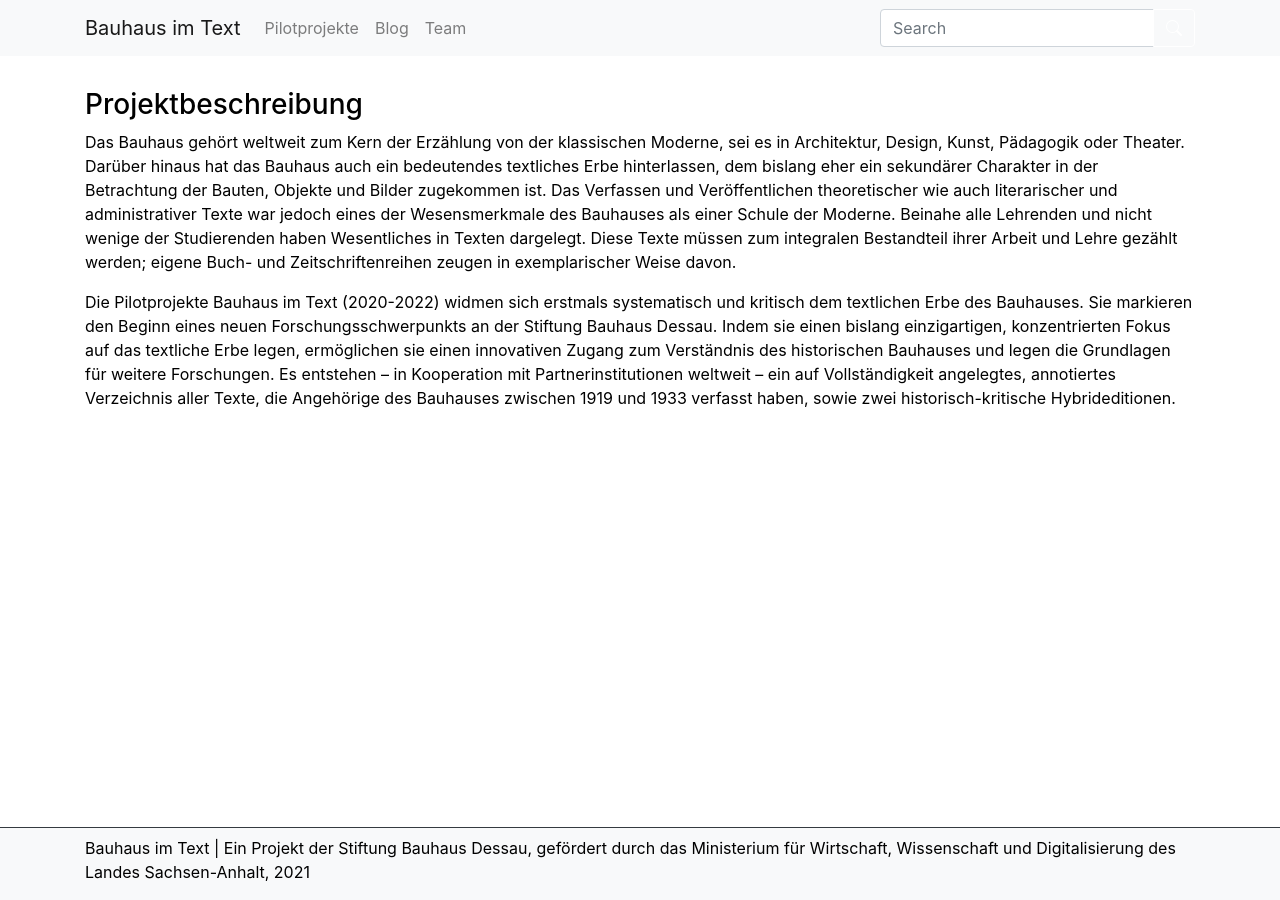
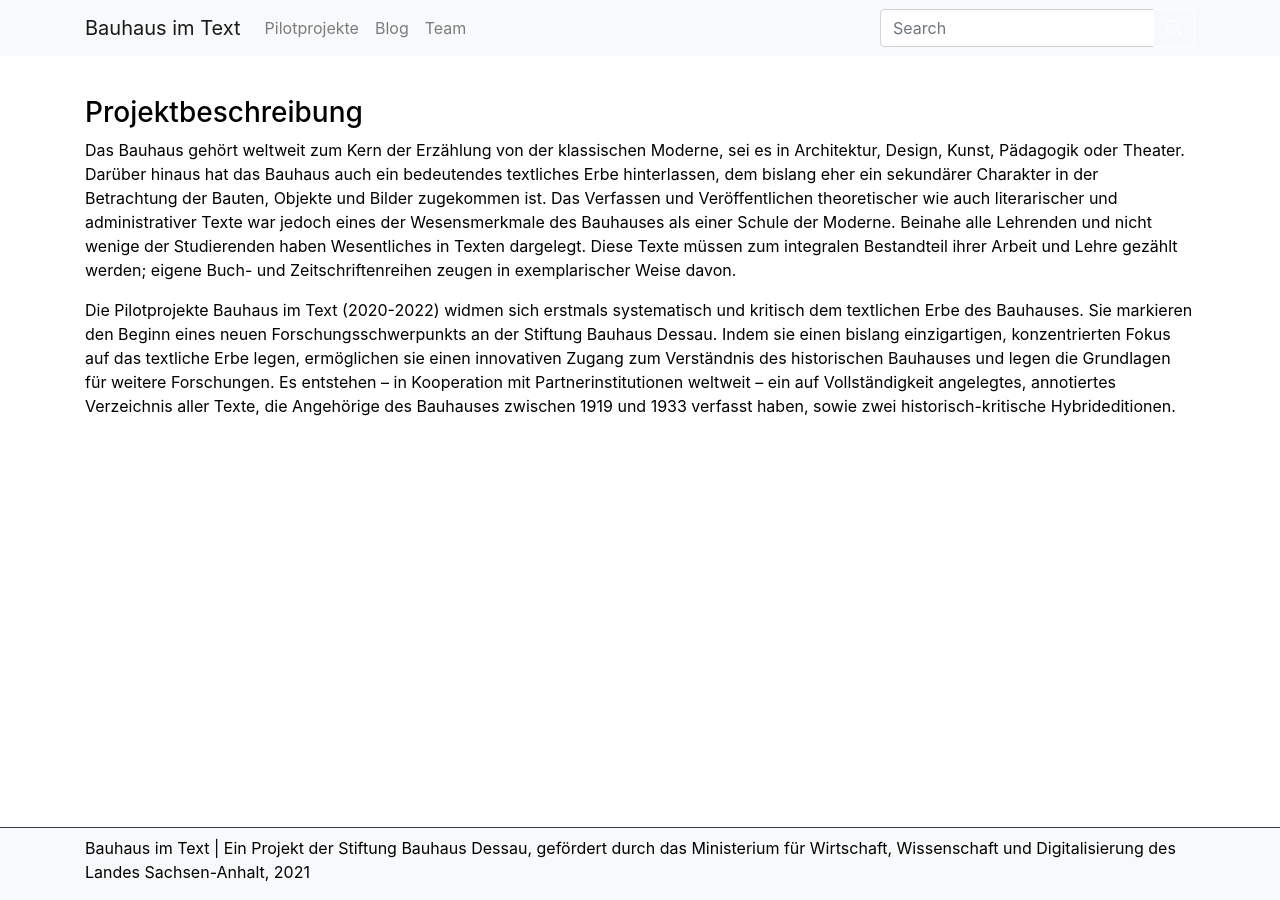
Before and after one commit to Bauhaus-im-Text/internetauftritt, a Jekyll site: the page built from pages/index.md, in a window 1280 px wide. Built offline with Jekyll 4.4.1, drawn with Linux system fonts in a browser that asks for light colours.

Commit message:
Update page.html

```diff
--- a/_layouts/page.html
+++ b/_layouts/page.html
@@ -1,7 +1,7 @@
 ---
 layout: default
 ---
-<div class="container my-3 pt-3">
+<div class="container my-3 pt-4">
     {% if page.title %}<h3>{{ page.title }}</h3>{% endif %}
     {{ content }}
 </div>
```
